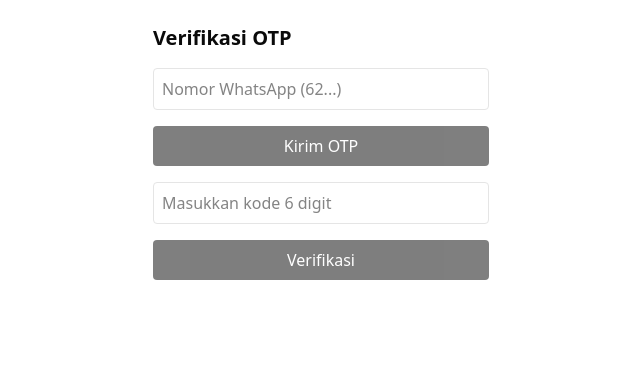
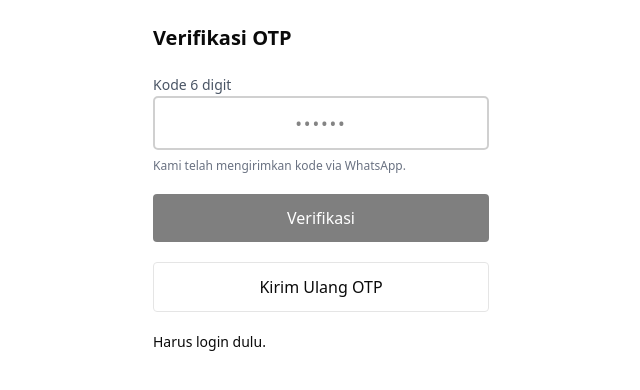
Before and after one commit to ardiyan15/realtime-pos, a Next.js app: page /otp in a window 1280 px wide. Shown: the top 390 px of the page, without its empty margins (319-959 px from the left). Built offline with nearby package versions, Linux system fonts and the light colour scheme; no server answers.

Commit message:
add 2FA authentication

```diff
--- a/src/app/api/otp/send/route.ts
+++ b/src/app/api/otp/send/route.ts
@@ -11,15 +11,39 @@ function hashCode(code: string) {
     return crypto.createHash('sha256').update(code).digest('hex');
 }
 
+function normalizePhone(p: string) {
+    let x = p.trim()
+    if(x.startsWith("+")) x = x.slice(1);
+    if(x.startsWith("0")) x = "62" + x.slice(1);
+
+    return x;
+}
+
 export async function POST(req: Request) {
     try {
-        const { phone, userId } = await req.json();
+        const { userId } = await req.json();
+
+        if (!userId) return NextResponse.json({ error: 'userId wajib' }, { status: 400 });
+
+        const supabase = await createClient();
+
+        const { data: profile, error: pErr } = await supabase
+            .from('profiles')
+            .select('phone')
+            .eq('id', userId)
+            .single()
+
+
+        if (pErr || !profile?.phone) {
+            return NextResponse.json({ error: 'Nomor WA belum ada di profil' }, { status: 400 });
+        }
+
+        const phone = normalizePhone(profile.phone);
 
         if (!phone || !userId) {
             return NextResponse.json({ error: "Phone and User ID are required" }, { status: 400 })
         }
 
-        const supabase = await createClient();
 
         const { data: recent } = await supabase
             .from('otp_codes')
--- a/src/app/api/otp/verify/route.ts
+++ b/src/app/api/otp/verify/route.ts
@@ -1,5 +1,4 @@
 import { NextResponse } from "next/server";
-import { cookies } from "next/headers";
 import { createClient } from "@/lib/supabase/server";
 import crypto from "crypto";
 
@@ -9,10 +8,10 @@ function hashCode(code: string) {
 
 export async function POST(req: Request) {
     try {
-        const { phone, userId, code } = await req.json();
+        const { userId, code } = await req.json();
 
-        if(!phone || !userId || !code) {
-            return NextResponse.json({ error: "Phone, User ID, and Code are required" }, { status: 400 })
+        if(!userId || !code) {
+            return NextResponse.json({ error: "User ID, and Code are required" }, { status: 400 })
         }
 
         const codeHash = hashCode(code);
@@ -23,7 +22,6 @@ export async function POST(req: Request) {
             .from('otp_codes')
             .select("*")
             .eq("user_id", userId)
-            .eq("phone", phone)
             .order('created_at', { ascending: false })
             .limit(5);
 
--- a/src/app/otp/page.tsx
+++ b/src/app/otp/page.tsx
@@ -1,97 +1,139 @@
-"use client";
+'use client';
 
-import { useState } from "react";
-// import { create } from '@supabase/auth-helpers-nextjs';
-import { createClient } from "@/lib/supabase/client";
-import { useRouter, useSearchParams } from "next/navigation";
+import { useEffect, useRef, useState } from 'react';
+import { useRouter, useSearchParams } from 'next/navigation';
+import { createClient } from '@/lib/supabase/client'; // pakai createBrowserClient versi kamu
 
 export default function OtpPage() {
   const supabase = createClient();
   const router = useRouter();
   const params = useSearchParams();
-  const next = params.get("next") || "/dashboard";
+  const next = params.get('next') || '/dashboard';
 
-  const [phone, setPhone] = useState("");
-  const [code, setCode] = useState("");
+  const [code, setCode] = useState('');
   const [sending, setSending] = useState(false);
   const [verifying, setVerifying] = useState(false);
   const [msg, setMsg] = useState<string | null>(null);
 
-  async function sendOtp() {
-    setSending(true);
-    setMsg(null);
-    const {
-      data: { user },
-    } = await supabase.auth.getUser();
-    if (!user) {
-      setMsg("Harus login dulu.");
+  const autoTimer = useRef<ReturnType<typeof setTimeout> | null>(null);
+
+  // Auto-kirim OTP saat halaman dibuka
+  useEffect(() => {
+    (async () => {
+      setSending(true);
+      setMsg(null);
+
+      const { data: { user } } = await supabase.auth.getUser();
+      if (!user) { setMsg('Harus login dulu.'); setSending(false); return; }
+
+      const r = await fetch('/api/otp/send', {
+        method: 'POST',
+        headers: { 'Content-Type': 'application/json' },
+        body: JSON.stringify({ userId: user.id }),
+      });
+
+      const j = await r.json();
+      setMsg(r.ok ? 'OTP dikirim via WhatsApp 🎉' : (j?.error || 'Gagal mengirim OTP'));
       setSending(false);
-      return;
-    }
+    })();
 
-    const res = await fetch("/api/otp/send", {
-      method: "POST",
-      headers: { "Content-Type": "application/json" },
-      body: JSON.stringify({ phone, userId: user.id }),
+    return () => {
+      if (autoTimer.current) clearTimeout(autoTimer.current);
+    };
+    // eslint-disable-next-line react-hooks/exhaustive-deps
+  }, []);
+
+  async function resend() {
+    setSending(true); setMsg(null);
+    const { data: { user } } = await supabase.auth.getUser();
+    if (!user) { setMsg('Harus login dulu.'); setSending(false); return; }
+
+    const r = await fetch('/api/otp/send', {
+      method: 'POST', headers: { 'Content-Type': 'application/json' },
+      body: JSON.stringify({ userId: user.id }),
     });
-    const j = await res.json();
-    if (!res.ok) setMsg(j.error || "Gagal kirim OTP");
-    else setMsg("OTP dikirim via WhatsApp 🎉");
+    const j = await r.json();
+    setMsg(r.ok ? 'OTP dikirim ulang 🎉' : (j?.error || 'Gagal mengirim OTP'));
     setSending(false);
   }
 
-  async function verifyOtp() {
-    setVerifying(true);
-    setMsg(null);
-    const {
-      data: { user },
-    } = await supabase.auth.getUser();
-    if (!user) {
-      setMsg("Harus login dulu.");
+  async function verify(codeArg?: string) {
+    const useCode = (codeArg ?? code).trim();
+    if (useCode.length !== 6 || verifying) return;
+
+    setVerifying(true); setMsg(null);
+
+    const { data: { user } } = await supabase.auth.getUser();
+    if (!user) { setMsg('Harus login dulu.'); setVerifying(false); return; }
+
+    const r = await fetch('/api/otp/verify', {
+      method: 'POST', headers: { 'Content-Type': 'application/json' },
+      body: JSON.stringify({ userId: user.id, code: useCode }),
+    });
+    const j = await r.json();
+
+    if (!r.ok) {
+      setMsg(j?.error || 'Verifikasi gagal');
       setVerifying(false);
       return;
     }
 
-    const res = await fetch("/api/otp/verify", {
-      method: "POST",
-      headers: { "Content-Type": "application/json" },
-      body: JSON.stringify({ phone, userId: user.id, code }),
-    });
-    const j = await res.json();
-    if (!res.ok) setMsg(j.error || "Verifikasi gagal");
-    else router.replace(next);
-    setVerifying(false);
+    router.replace(next);
+  }
+
+  // Auto-submit saat 6 digit (dengan debounce 300ms)
+  function handleChange(valRaw: string) {
+    const val = valRaw.replace(/\D/g, '').slice(0, 6); // hanya angka, max 6
+    setCode(val);
+
+    if (autoTimer.current) clearTimeout(autoTimer.current);
+    if (val.length === 6) {
+      autoTimer.current = setTimeout(() => verify(val), 300);
+    }
+  }
+
+  function handlePaste(e: React.ClipboardEvent<HTMLInputElement>) {
+    const pasted = e.clipboardData.getData('text').replace(/\D/g, '').slice(0, 6);
+    if (!pasted) return;
+    e.preventDefault();
+    handleChange(pasted);
   }
 
   return (
-    <div className="max-w-sm mx-auto p-6 space-y-4">
+    <div className="max-w-sm mx-auto p-6 space-y-5">
       <h1 className="text-xl font-semibold">Verifikasi OTP</h1>
-      <input
-        className="border rounded p-2 w-full"
-        placeholder="Nomor WhatsApp (62...)"
-        value={phone}
-        onChange={(e) => setPhone(e.target.value)}
-      />
+
+      <div className="space-y-2">
+        <label className="text-sm text-gray-600">Kode 6 digit</label>
+        <input
+          className="border rounded p-3 w-full tracking-widest text-center text-lg"
+          placeholder="••••••"
+          value={code}
+          onChange={(e) => handleChange(e.target.value)}
+          onPaste={handlePaste}
+          inputMode="numeric"
+          autoFocus
+          maxLength={6}
+          aria-label="Masukkan kode OTP 6 digit"
+        />
+        <p className="text-xs text-gray-500">Kami telah mengirimkan kode via WhatsApp.</p>
+      </div>
+
       <button
-        className="bg-black text-white rounded p-2 w-full disabled:opacity-50"
-        onClick={sendOtp}
-        disabled={sending || !phone}
+        className="bg-black text-white rounded p-3 w-full disabled:opacity-50"
+        onClick={() => verify()}
+        disabled={verifying || code.length !== 6}
       >
-        {sending ? "Mengirim..." : "Kirim OTP"}
+        {verifying ? 'Memverifikasi…' : 'Verifikasi'}
       </button>
 
-      <input
-        className="border rounded p-2 w-full"
-        placeholder="Masukkan kode 6 digit"
-        value={code}
-        onChange={(e) => setCode(e.target.value)}
-      />
       <button
-        className="bg-black text-white rounded p-2 w-full disabled:opacity-50"
-        onClick={verifyOtp}
-        disabled={verifying || code.length !== 6}
+        type="button"
+        className="border rounded p-3 w-full disabled:opacity-50"
+        onClick={resend}
+        disabled={sending}
       >
-        {verifying ? "Memverifikasi..." : "Verifikasi"}
+        {sending ? 'Mengirim…' : 'Kirim Ulang OTP'}
       </button>
 
       {msg && <p className="text-sm">{msg}</p>}
```
